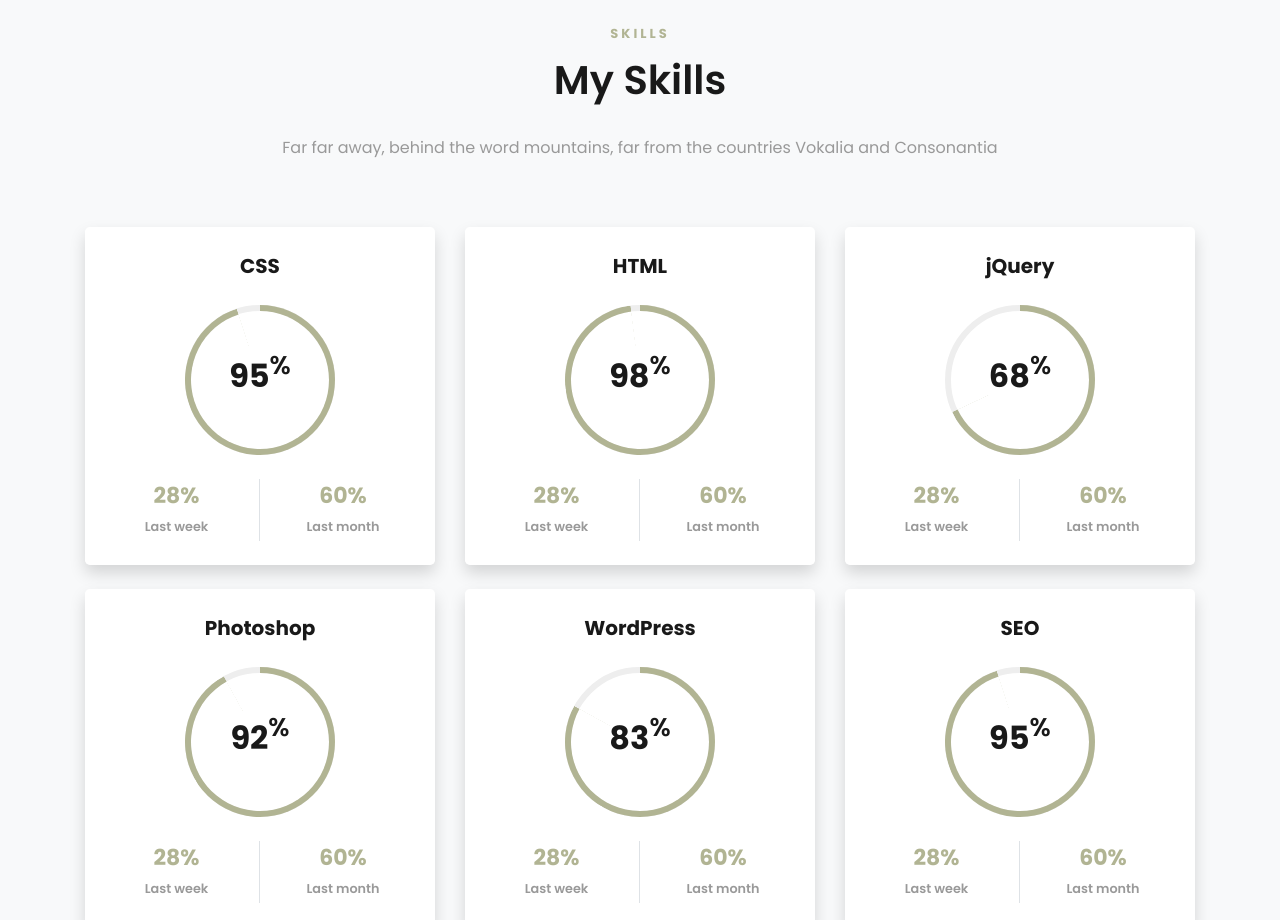
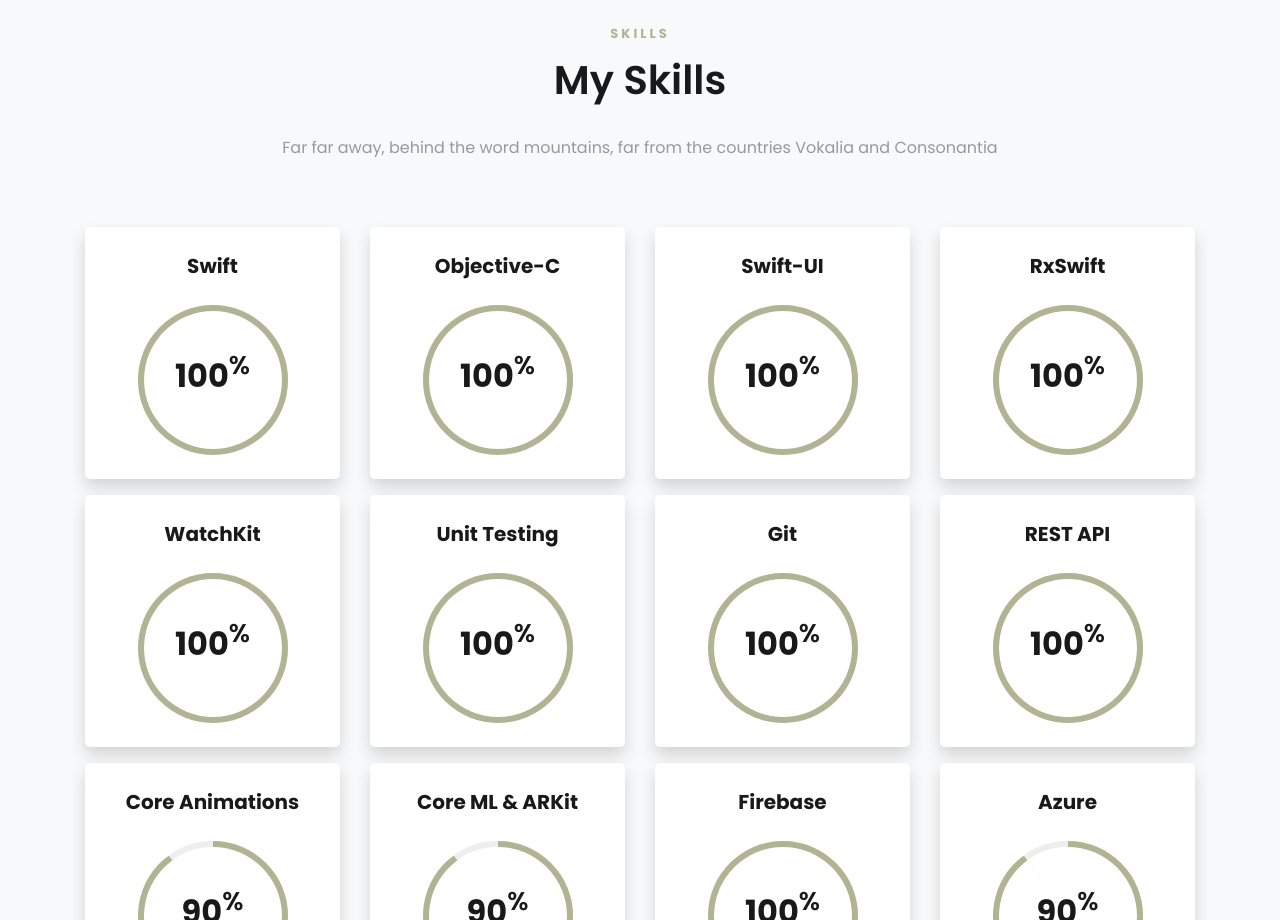
Before and after one commit to 1ijaz/Haseeb-Portfolio, a plain HTML site: page index.html in a window 1280 px wide. Shown: the part 1880-2800 px from the top of the page. Drawn offline with Linux system fonts and the light colour scheme; some packages are replaced by stand-ins of ours; no server answers; files whose address does not match are found by name.

Commit message:
forth commit

```diff
--- a/index.html
+++ b/index.html
@@ -57,19 +57,19 @@
             <li class="nav-item">
               <a href="#skills-section" class="nav-link"><span>Skills</span></a>
             </li>
-            <li class="nav-item">
+            <!-- <li class="nav-item">
               <a href="#services-section" class="nav-link"
                 ><span>Services</span></a
               >
-            </li>
+            </li> -->
             <li class="nav-item">
               <a href="#projects-section" class="nav-link"
                 ><span>Projects</span></a
               >
             </li>
-            <li class="nav-item">
+            <!-- <li class="nav-item">
               <a href="#blog-section" class="nav-link"><span>Blog</span></a>
-            </li>
+            </li> -->
             <li class="nav-item">
               <a href="#contact-section" class="nav-link"
                 ><span>Contact</span></a
@@ -103,11 +103,14 @@
                   <span class="subheading">Hello! This is Haseeb</span>
                   <h1 class="mb-4 mt-3">
                     Creative
-                    <span style="display: block">Mobile Applications</span>
+                    <span style="display: block">iOS</span>
                     Developer
                   </h1>
                   <p>
-                    <a href="#" class="btn btn-primary" style="width: 150px"
+                    <a
+                      href="#contact-section"
+                      class="btn btn-primary"
+                      style="width: 150px"
                       >Hire me</a
                     >
                     <!-- <a href="#" class="btn btn-primary btn-outline-primary"
@@ -341,12 +344,12 @@
           </div>
         </div>
         <div class="row progress-circle mb-5">
-          <div class="col-lg-4 mb-4">
+          <div class="col-lg-3 mb-3">
             <div class="bg-white rounded-lg shadow p-4">
-              <h2 class="h5 font-weight-bold text-center mb-4">CSS</h2>
+              <h2 class="h5 font-weight-bold text-center mb-4">Swift</h2>
 
               <!-- Progress bar 1 -->
-              <div class="progress mx-auto" data-value="95">
+              <div class="progress mx-auto" data-value="100">
                 <span class="progress-left">
                   <span class="progress-bar border-primary"></span>
                 </span>
@@ -357,14 +360,14 @@
                   class="progress-value w-100 h-100 rounded-circle d-flex align-items-center justify-content-center"
                 >
                   <div class="h2 font-weight-bold">
-                    95<sup class="small">%</sup>
+                    100<sup class="small">%</sup>
                   </div>
                 </div>
               </div>
               <!-- END -->
 
               <!-- Demo info -->
-              <div class="row text-center mt-4">
+              <!-- <div class="row text-center mt-4">
                 <div class="col-6 border-right">
                   <div class="h4 font-weight-bold mb-0">28%</div>
                   <span class="small text-gray">Last week</span>
@@ -373,17 +376,17 @@
                   <div class="h4 font-weight-bold mb-0">60%</div>
                   <span class="small text-gray">Last month</span>
                 </div>
-              </div>
+              </div> -->
               <!-- END -->
             </div>
           </div>
 
-          <div class="col-lg-4 mb-4">
+          <div class="col-lg-3 mb-3">
             <div class="bg-white rounded-lg shadow p-4">
-              <h2 class="h5 font-weight-bold text-center mb-4">HTML</h2>
+              <h2 class="h5 font-weight-bold text-center mb-4">Objective-C</h2>
 
               <!-- Progress bar 1 -->
-              <div class="progress mx-auto" data-value="98">
+              <div class="progress mx-auto" data-value="100">
                 <span class="progress-left">
                   <span class="progress-bar border-primary"></span>
                 </span>
@@ -394,33 +397,24 @@
                   class="progress-value w-100 h-100 rounded-circle d-flex align-items-center justify-content-center"
                 >
                   <div class="h2 font-weight-bold">
-                    98<sup class="small">%</sup>
+                    100<sup class="small">%</sup>
                   </div>
                 </div>
               </div>
               <!-- END -->
 
               <!-- Demo info -->
-              <div class="row text-center mt-4">
-                <div class="col-6 border-right">
-                  <div class="h4 font-weight-bold mb-0">28%</div>
-                  <span class="small text-gray">Last week</span>
-                </div>
-                <div class="col-6">
-                  <div class="h4 font-weight-bold mb-0">60%</div>
-                  <span class="small text-gray">Last month</span>
-                </div>
-              </div>
+
               <!-- END -->
             </div>
           </div>
 
-          <div class="col-lg-4 mb-4">
+          <div class="col-lg-3 mb-3">
             <div class="bg-white rounded-lg shadow p-4">
-              <h2 class="h5 font-weight-bold text-center mb-4">jQuery</h2>
+              <h2 class="h5 font-weight-bold text-center mb-4">Swift-UI</h2>
 
               <!-- Progress bar 1 -->
-              <div class="progress mx-auto" data-value="68">
+              <div class="progress mx-auto" data-value="100">
                 <span class="progress-left">
                   <span class="progress-bar border-primary"></span>
                 </span>
@@ -431,33 +425,24 @@
                   class="progress-value w-100 h-100 rounded-circle d-flex align-items-center justify-content-center"
                 >
                   <div class="h2 font-weight-bold">
-                    68<sup class="small">%</sup>
+                    100<sup class="small">%</sup>
                   </div>
                 </div>
               </div>
               <!-- END -->
 
               <!-- Demo info -->
-              <div class="row text-center mt-4">
-                <div class="col-6 border-right">
-                  <div class="h4 font-weight-bold mb-0">28%</div>
-                  <span class="small text-gray">Last week</span>
-                </div>
-                <div class="col-6">
-                  <div class="h4 font-weight-bold mb-0">60%</div>
-                  <span class="small text-gray">Last month</span>
-                </div>
-              </div>
+
               <!-- END -->
             </div>
           </div>
 
-          <div class="col-lg-4 mb-4">
+          <div class="col-lg-3 mb-3">
             <div class="bg-white rounded-lg shadow p-4">
-              <h2 class="h5 font-weight-bold text-center mb-4">Photoshop</h2>
+              <h2 class="h5 font-weight-bold text-center mb-4">RxSwift</h2>
 
               <!-- Progress bar 1 -->
-              <div class="progress mx-auto" data-value="92">
+              <div class="progress mx-auto" data-value="100">
                 <span class="progress-left">
                   <span class="progress-bar border-primary"></span>
                 </span>
@@ -468,33 +453,24 @@
                   class="progress-value w-100 h-100 rounded-circle d-flex align-items-center justify-content-center"
                 >
                   <div class="h2 font-weight-bold">
-                    92<sup class="small">%</sup>
+                    100<sup class="small">%</sup>
                   </div>
                 </div>
               </div>
               <!-- END -->
 
               <!-- Demo info -->
-              <div class="row text-center mt-4">
-                <div class="col-6 border-right">
-                  <div class="h4 font-weight-bold mb-0">28%</div>
-                  <span class="small text-gray">Last week</span>
-                </div>
-                <div class="col-6">
-                  <div class="h4 font-weight-bold mb-0">60%</div>
-                  <span class="small text-gray">Last month</span>
-                </div>
-              </div>
+
               <!-- END -->
             </div>
           </div>
 
-          <div class="col-lg-4 mb-4">
+          <div class="col-lg-3 mb-3">
             <div class="bg-white rounded-lg shadow p-4">
-              <h2 class="h5 font-weight-bold text-center mb-4">WordPress</h2>
+              <h2 class="h5 font-weight-bold text-center mb-4">WatchKit</h2>
 
               <!-- Progress bar 1 -->
-              <div class="progress mx-auto" data-value="83">
+              <div class="progress mx-auto" data-value="100">
                 <span class="progress-left">
                   <span class="progress-bar border-primary"></span>
                 </span>
@@ -505,33 +481,24 @@
                   class="progress-value w-100 h-100 rounded-circle d-flex align-items-center justify-content-center"
                 >
                   <div class="h2 font-weight-bold">
-                    83<sup class="small">%</sup>
+                    100<sup class="small">%</sup>
                   </div>
                 </div>
               </div>
               <!-- END -->
 
               <!-- Demo info -->
-              <div class="row text-center mt-4">
-                <div class="col-6 border-right">
-                  <div class="h4 font-weight-bold mb-0">28%</div>
-                  <span class="small text-gray">Last week</span>
-                </div>
-                <div class="col-6">
-                  <div class="h4 font-weight-bold mb-0">60%</div>
-                  <span class="small text-gray">Last month</span>
-                </div>
-              </div>
+
               <!-- END -->
             </div>
           </div>
 
-          <div class="col-lg-4 mb-4">
+          <div class="col-lg-3 mb-3">
             <div class="bg-white rounded-lg shadow p-4">
-              <h2 class="h5 font-weight-bold text-center mb-4">SEO</h2>
+              <h2 class="h5 font-weight-bold text-center mb-4">Unit Testing</h2>
 
               <!-- Progress bar 1 -->
-              <div class="progress mx-auto" data-value="95">
+              <div class="progress mx-auto" data-value="100">
                 <span class="progress-left">
                   <span class="progress-bar border-primary"></span>
                 </span>
@@ -542,31 +509,163 @@
                   class="progress-value w-100 h-100 rounded-circle d-flex align-items-center justify-content-center"
                 >
                   <div class="h2 font-weight-bold">
-                    95<sup class="small">%</sup>
+                    100<sup class="small">%</sup>
                   </div>
                 </div>
               </div>
               <!-- END -->
 
               <!-- Demo info -->
-              <div class="row text-center mt-4">
-                <div class="col-6 border-right">
-                  <div class="h4 font-weight-bold mb-0">28%</div>
-                  <span class="small text-gray">Last week</span>
-                </div>
-                <div class="col-6">
-                  <div class="h4 font-weight-bold mb-0">60%</div>
-                  <span class="small text-gray">Last month</span>
+
+              <!-- END -->
+            </div>
+          </div>
+          <div class="col-lg-3 mb-3">
+            <div class="bg-white rounded-lg shadow p-4">
+              <h2 class="h5 font-weight-bold text-center mb-4">Git</h2>
+
+              <!-- Progress bar 1 -->
+              <div class="progress mx-auto" data-value="100">
+                <span class="progress-left">
+                  <span class="progress-bar border-primary"></span>
+                </span>
+                <span class="progress-right">
+                  <span class="progress-bar border-primary"></span>
+                </span>
+                <div
+                  class="progress-value w-100 h-100 rounded-circle d-flex align-items-center justify-content-center"
+                >
+                  <div class="h2 font-weight-bold">
+                    100<sup class="small">%</sup>
+                  </div>
                 </div>
               </div>
               <!-- END -->
+
+              <!-- Demo info -->
+
+              <!-- END -->
+            </div>
+          </div>
+          <div class="col-lg-3 mb-3">
+            <div class="bg-white rounded-lg shadow p-4">
+              <h2 class="h5 font-weight-bold text-center mb-4">REST API</h2>
+
+              <!-- Progress bar 1 -->
+              <div class="progress mx-auto" data-value="100">
+                <span class="progress-left">
+                  <span class="progress-bar border-primary"></span>
+                </span>
+                <span class="progress-right">
+                  <span class="progress-bar border-primary"></span>
+                </span>
+                <div
+                  class="progress-value w-100 h-100 rounded-circle d-flex align-items-center justify-content-center"
+                >
+                  <div class="h2 font-weight-bold">
+                    100<sup class="small">%</sup>
+                  </div>
+                </div>
+              </div>
+            </div>
+          </div>
+          <div class="col-lg-3 mb-3">
+            <div class="bg-white rounded-lg shadow p-4">
+              <h2 class="h5 font-weight-bold text-center mb-4">
+                Core Animations
+              </h2>
+
+              <!-- Progress bar 1 -->
+              <div class="progress mx-auto" data-value="90">
+                <span class="progress-left">
+                  <span class="progress-bar border-primary"></span>
+                </span>
+                <span class="progress-right">
+                  <span class="progress-bar border-primary"></span>
+                </span>
+                <div
+                  class="progress-value w-100 h-100 rounded-circle d-flex align-items-center justify-content-center"
+                >
+                  <div class="h2 font-weight-bold">
+                    90<sup class="small">%</sup>
+                  </div>
+                </div>
+              </div>
+            </div>
+          </div>
+          <div class="col-lg-3 mb-3">
+            <div class="bg-white rounded-lg shadow p-4">
+              <h2 class="h5 font-weight-bold text-center mb-4">
+                Core ML & ARKit
+              </h2>
+
+              <!-- Progress bar 1 -->
+              <div class="progress mx-auto" data-value="90">
+                <span class="progress-left">
+                  <span class="progress-bar border-primary"></span>
+                </span>
+                <span class="progress-right">
+                  <span class="progress-bar border-primary"></span>
+                </span>
+                <div
+                  class="progress-value w-100 h-100 rounded-circle d-flex align-items-center justify-content-center"
+                >
+                  <div class="h2 font-weight-bold">
+                    90<sup class="small">%</sup>
+                  </div>
+                </div>
+              </div>
+            </div>
+          </div>
+          <div class="col-lg-3 mb-3">
+            <div class="bg-white rounded-lg shadow p-4">
+              <h2 class="h5 font-weight-bold text-center mb-4">Firebase</h2>
+
+              <!-- Progress bar 1 -->
+              <div class="progress mx-auto" data-value="100">
+                <span class="progress-left">
+                  <span class="progress-bar border-primary"></span>
+                </span>
+                <span class="progress-right">
+                  <span class="progress-bar border-primary"></span>
+                </span>
+                <div
+                  class="progress-value w-100 h-100 rounded-circle d-flex align-items-center justify-content-center"
+                >
+                  <div class="h2 font-weight-bold">
+                    100<sup class="small">%</sup>
+                  </div>
+                </div>
+              </div>
+            </div>
+          </div>
+          <div class="col-lg-3 mb-3">
+            <div class="bg-white rounded-lg shadow p-4">
+              <h2 class="h5 font-weight-bold text-center mb-4">Azure</h2>
+
+              <!-- Progress bar 1 -->
+              <div class="progress mx-auto" data-value="90">
+                <span class="progress-left">
+                  <span class="progress-bar border-primary"></span>
+                </span>
+                <span class="progress-right">
+                  <span class="progress-bar border-primary"></span>
+                </span>
+                <div
+                  class="progress-value w-100 h-100 rounded-circle d-flex align-items-center justify-content-center"
+                >
+                  <div class="h2 font-weight-bold">
+                    90<sup class="small">%</sup>
+                  </div>
+                </div>
+              </div>
             </div>
           </div>
         </div>
       </div>
     </section>
 
-    <section class="ftco-section" id="services-section">
+    <!-- <section class="ftco-section" id="services-section">
       <div class="container">
         <div class="row justify-content-center">
           <div class="col-md-12 heading-section text-center ftco-animate mb-5">
@@ -721,7 +820,7 @@
           </div>
         </div>
       </div>
-    </section>
+    </section> -->
 
     <section class="ftco-hireme">
       <div class="container">
@@ -751,10 +850,10 @@
         <div class="row justify-content-center pb-5">
           <div class="col-md-12 heading-section text-center ftco-animate">
             <span class="subheading">Accomplishments</span>
-            <h2 class="mb-4">Our Projects</h2>
+            <h2 class="mb-4">My Projects</h2>
             <p>
-              Far far away, behind the word mountains, far from the countries
-              Vokalia and Consonantia
+              Showcasing My Digital Impact: Notable Projects in iOS App
+              Development
             </p>
           </div>
         </div>
@@ -992,7 +1091,7 @@
       </div>
     </section>
 
-    <section class="ftco-section bg-light" id="blog-section">
+    <!-- <section class="ftco-section bg-light" id="blog-section">
       <div class="container">
         <div class="row justify-content-center mb-5 pb-5">
           <div class="col-md-7 heading-section text-center ftco-animate">
@@ -1097,12 +1196,9 @@
           </div>
         </div>
       </div>
-    </section>
+    </section> -->
 
-    <section
-      class="ftco-section contact-section ftco-no-pb"
-      id="contact-section"
-    >
+    <section class="ftco-section contact-section ftco-no-pb">
       <div class="container">
         <div class="row justify-content-center mb-5 pb-3">
           <div class="col-md-7 heading-section text-center ftco-animate">
@@ -1115,7 +1211,7 @@
           </div>
         </div>
 
-        <div class="row block-9">
+        <div class="row block-9" id="contact-section">
           <div class="col-md-8">
             <form action="#" class="bg-light p-4 p-md-5 contact-form">
               <div class="row">
@@ -1260,11 +1356,11 @@
                     ><span class="fa fa-chevron-right mr-2"></span>About</a
                   >
                 </li>
-                <li>
+                <!-- <li>
                   <a href="#"
                     ><span class="fa fa-chevron-right mr-2"></span>Services</a
                   >
-                </li>
+                </li> -->
                 <li>
                   <a href="#"
                     ><span class="fa fa-chevron-right mr-2"></span>Projects</a
```
